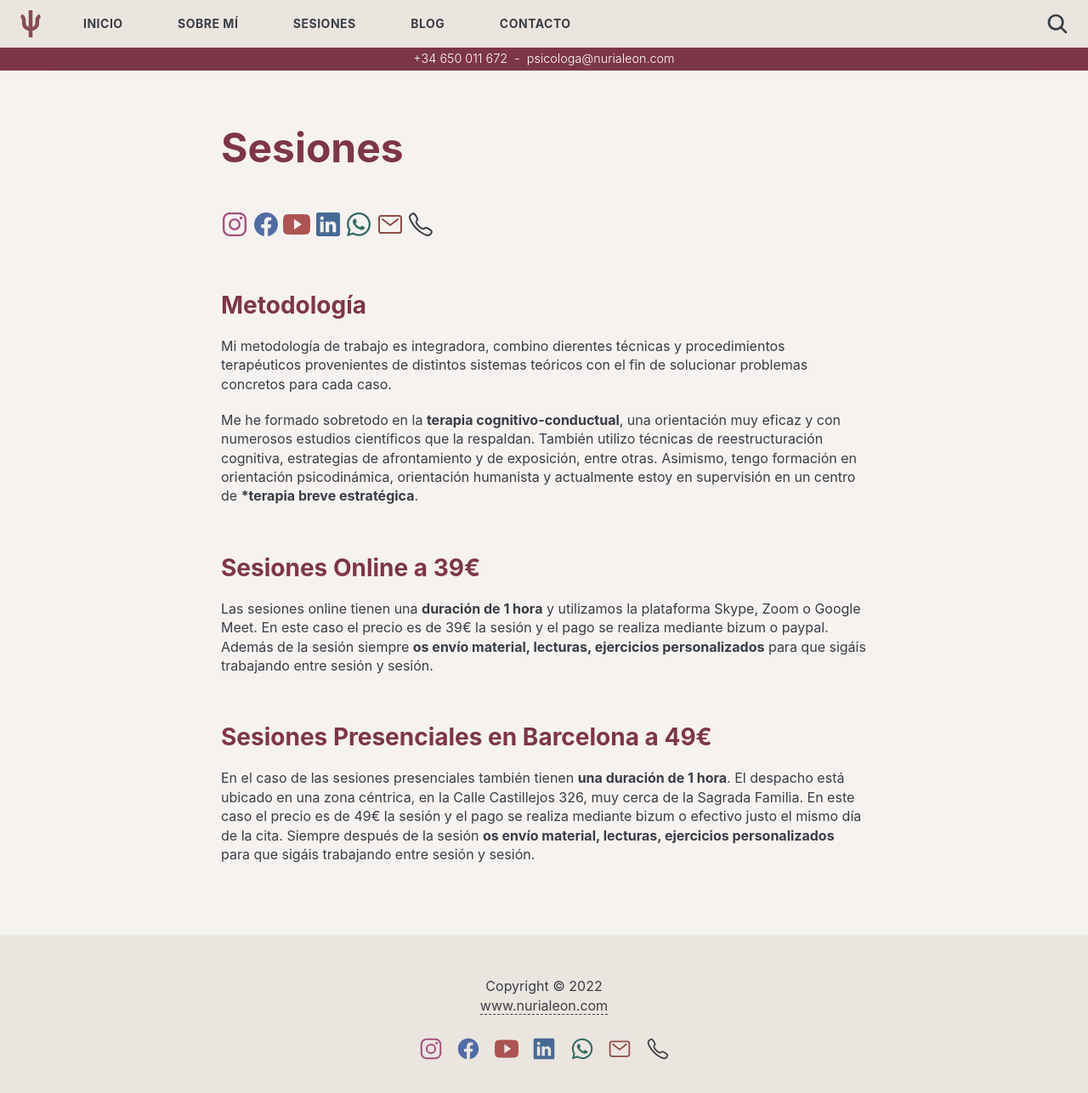
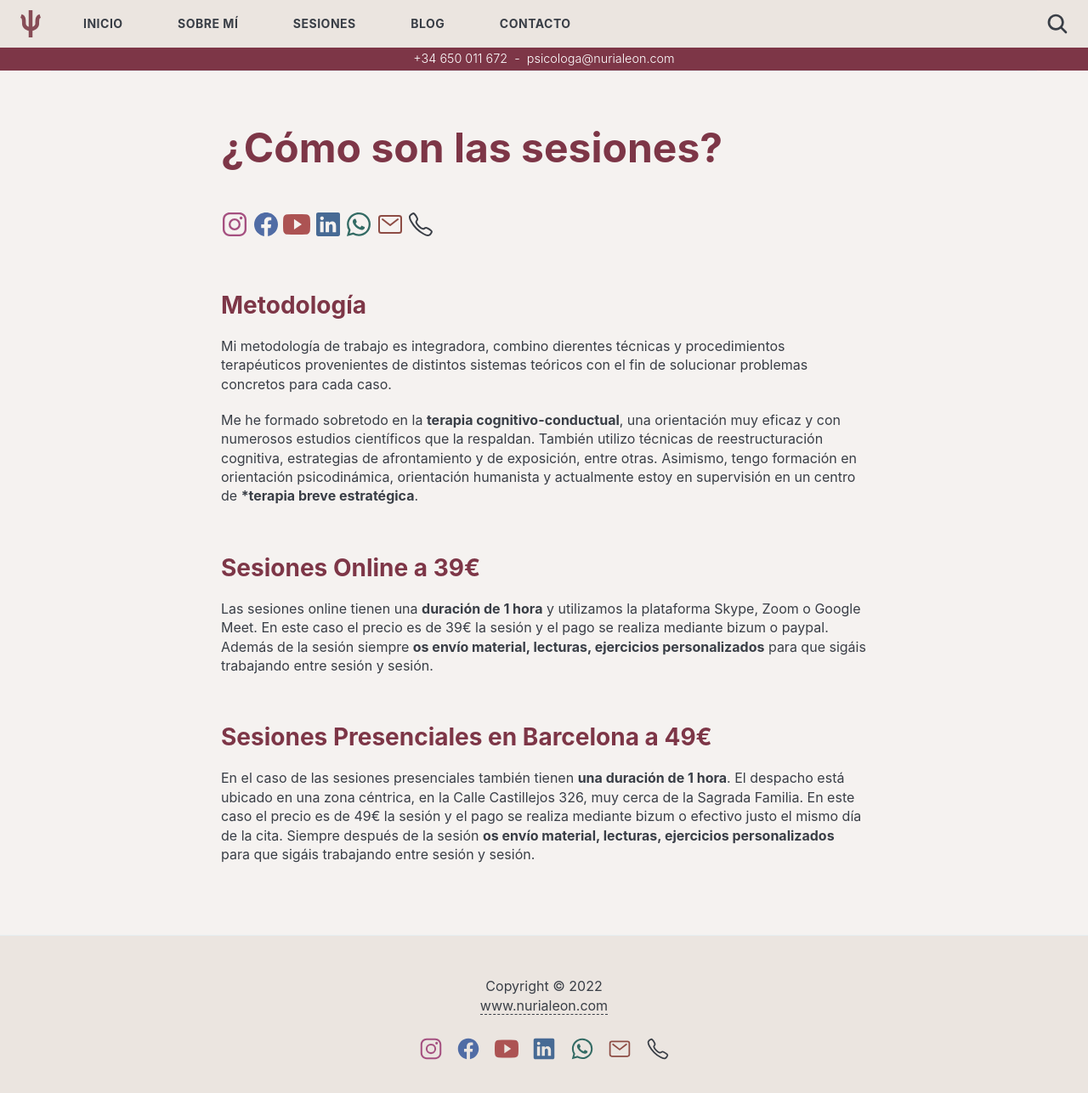
Before and after one commit to nurialeonsallent/nurialeon.com, a Jekyll site: the page built from _pages/sesiones.md, in a window 1280 px wide and 1328 px high. Shown: the top 1286 px of the window at 85% size. Built offline with Jekyll 4.4.1, drawn with Linux system fonts in a browser that asks for light colours.

Commit message:
Update sesiones.md

```diff
--- a/_pages/sesiones.md
+++ b/_pages/sesiones.md
@@ -1,6 +1,6 @@
 ---
 layout: page
-title: Sesiones
+title: ¿Cómo son las sesiones?
 permalink: /sesiones/
 ---
 
```
